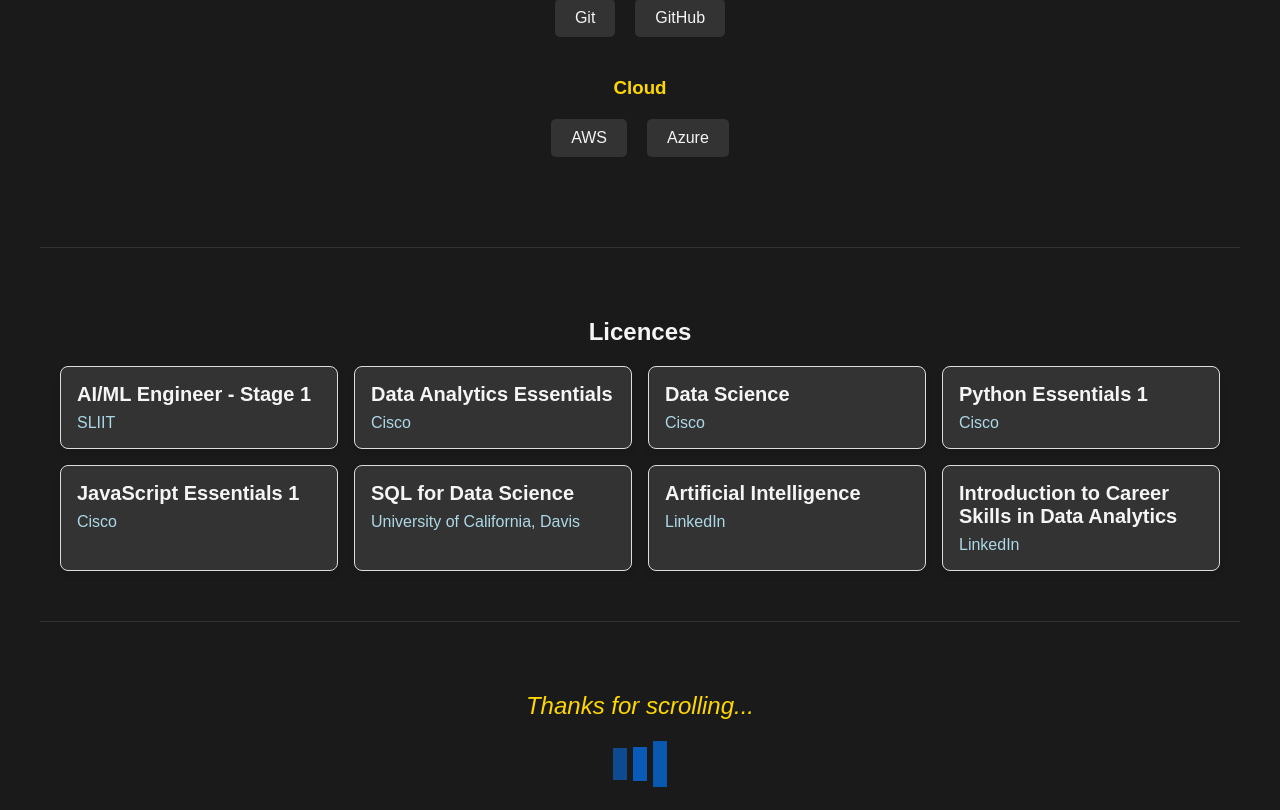
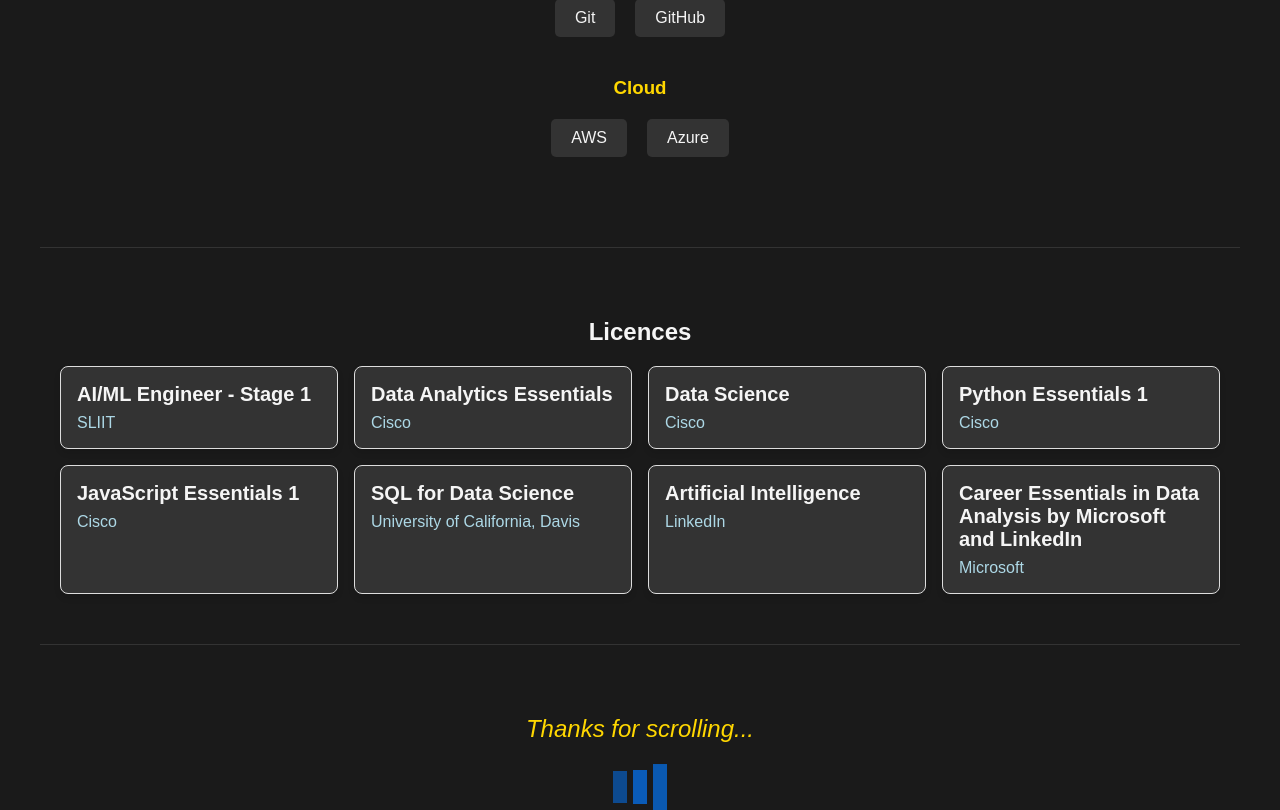
Before and after one commit to imthadh-ahamed/ImthadhAhamed-Portfolio, a React (Create React App) app in the folder frontend/: page / in a window 1280 px wide. Shown: the part 3218-4028 px from the top of the page. Before the commit the page ends 4005 px from the top, so only its background shows below. Built offline with nearby package versions, Linux system fonts and the light colour scheme.

Commit message:
Update the Licence componet

```diff
--- a/frontend/src/components/Licences.js
+++ b/frontend/src/components/Licences.js
@@ -39,9 +39,9 @@
       providers: "LinkedIn",
     },
     {
-      title: "Introduction to Career Skills in Data Analytics",
-      link: "https://www.linkedin.com/learning/certificates/b309dfad52f3756a702cdda4e45a93ee0869a4fa97a03d62d39af45f3c807149",
-      providers: "LinkedIn",
+      title: "Career Essentials in Data Analysis by Microsoft and LinkedIn",
+      link: "https://www.linkedin.com/learning/certificates/fc4365f4d3c457852f9fbfc45e325a04e5cb0ffc4ed49f5e1721a860ebb7df33",
+      providers: "Microsoft",
     },
   ];
 
```
